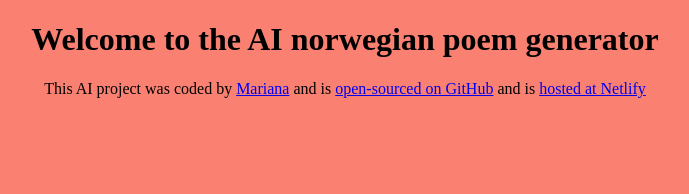
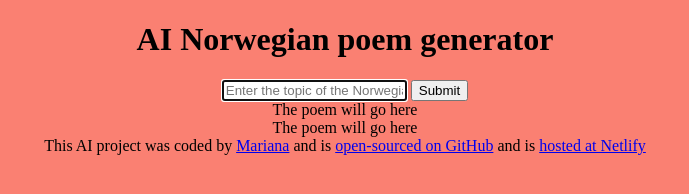
Before and after one commit to marisparv-debug/norwegian-poem-generator, a plain HTML site: page index.html in a window 1280 px wide. Shown: the whole page, without its empty margins (295-984 px from the left). Drawn offline with Linux system fonts and the light colour scheme.

Commit message:
Added the basic HTML structure

```diff
--- a/index.html
+++ b/index.html
@@ -3,11 +3,30 @@
   <head>
     <meta charset="UTF-8" />
     <meta name="viewport" content="width=device-width, initial-scale=1.0" />
-    <title>Norwegian poem generator</title>
+    <title>AI Norwegian poem generator</title>
     <link rel="stylesheet" href="src/style.css" />
   </head>
   <body>
-    <h1>Welcome to the AI norwegian poem generator</h1>
+    <header>
+      <h1>AI Norwegian poem generator</h1>
+    </header>
+    <main>
+      <form>
+        <input
+          type="text"
+          placeholder="Enter the topic of the Norwegian poem"
+          autofocus
+          required
+          autocomplete="off"
+        />
+        <input type="submit" />
+      </form>
+      <div>
+        The poem will go here
+        <br />
+        The poem will go here
+      </div>
+    </main>
     <footer>
       This AI project was coded by
       <a href="https://github.com/marisparv-debug/" target="_blank"> Mariana</a>
```
